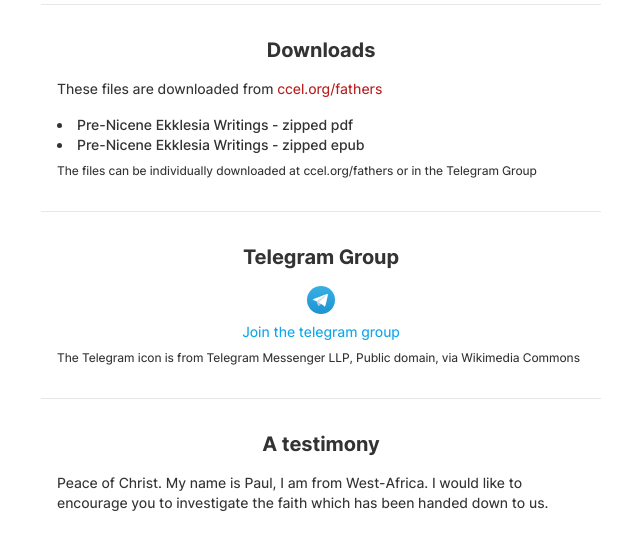
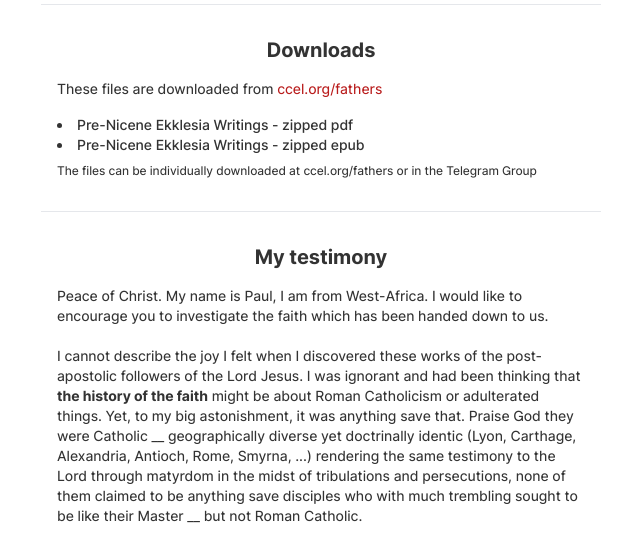
Before and after one commit to pkabore/pnew, a website: page index.html in a window 1280 px wide. Shown: the part 188-724 px from the top of the page, without its empty margins (319-959 px from the left). Drawn offline with Linux system fonts and the light colour scheme.

Commit message:
delete telegram group and edit testimony

```diff
--- a/index.html
+++ b/index.html
@@ -60,99 +60,38 @@
             </div>
             <div
                 class="mx-auto w-full border-t p-4"
-                id="telegram-group"
-            >
-                <h2 class="py-4 text-center font-bold">Telegram Group</h2>
-                <a
-                    href="https://t.me/preniceneekklesiawritings"
-                    class="block text-center"
-                    target="_blank"
-                >
-                    <svg
-                        class="mx-auto mb-2 block h-7 w-7"
-                        xmlns="http://www.w3.org/2000/svg"
-                        xmlns:xlink="http://www.w3.org/1999/xlink"
-                        viewBox="0 0 240 240"
-                    >
-                        <defs>
-                            <linearGradient
-                                id="linear-gradient"
-                                x1="120"
-                                y1="240"
-                                x2="120"
-                                gradientUnits="userSpaceOnUse"
-                            >
-                                <stop offset="0" stop-color="#1d93d2" />
-                                <stop offset="1" stop-color="#38b0e3" />
-                            </linearGradient>
-                        </defs>
-                        <title>Telegram_logo</title>
-                        <circle
-                            cx="120"
-                            cy="120"
-                            r="120"
-                            fill="url(#linear-gradient)"
-                        />
-                        <path
-                            d="M81.229,128.772l14.237,39.406s1.78,3.687,3.686,3.687,30.255-29.492,30.255-29.492l31.525-60.89L81.737,118.6Z"
-                            fill="#c8daea"
-                        />
-                        <path
-                            d="M100.106,138.878l-2.733,29.046s-1.144,8.9,7.754,0,17.415-15.763,17.415-15.763"
-                            fill="#a9c6d8"
-                        />
-                        <path
-                            d="M81.486,130.178,52.2,120.636s-3.5-1.42-2.373-4.64c.232-.664.7-1.229,2.1-2.2,6.489-4.523,120.106-45.36,120.106-45.36s3.208-1.081,5.1-.362a2.766,2.766,0,0,1,1.885,2.055,9.357,9.357,0,0,1,.254,2.585c-.009.752-.1,1.449-.169,2.542-.692,11.165-21.4,94.493-21.4,94.493s-1.239,4.876-5.678,5.043A8.13,8.13,0,0,1,146.1,172.5c-8.711-7.493-38.819-27.727-45.472-32.177a1.27,1.27,0,0,1-.546-.9c-.093-.469.417-1.05.417-1.05s52.426-46.6,53.821-51.492c.108-.379-.3-.566-.848-.4-3.482,1.281-63.844,39.4-70.506,43.607A3.21,3.21,0,0,1,81.486,130.178Z"
-                            fill="#fff"
-                        />
-                    </svg>
-                    <span class="text-sky-500">Join the telegram group</span>
-                </a>
-                <p class="text-xs mt-2">
-                    The Telegram icon is from Telegram Messenger LLP, Public domain,
-                    <a
-                        target="_blank"
-                        href="https://commons.wikimedia.org/wiki/File:Telegram_logo.svg"
-                        >via Wikimedia Commons</a
-                    >
-                </p>
-            </div>
-
-            <div
-                class="mx-auto w-full border-t p-4"
                 id="a-testimony"
             >
-                <h2 class="py-4 text-center font-bold">A testimony</h2>
+                <h2 class="py-4 text-center font-bold">My testimony</h2>
                 <p>
                     Peace of Christ. My name is Paul, I am from West-Africa. I would like to encourage you to investigate the faith which has been handed down to us.<br><br>
                 </p>
 
                 <p>
-                    I could not describe the joy I felt when I discovered these
+                    I cannot describe the joy I felt when I discovered these
                     works of the post-apostolic followers of the Lord Jesus. I
-                    was ignorant and had been thinking that the history of the faith
-                    might be about Roman Catholicism or adulterated things, yet, to
-                    my astonishment it was anything save that. Praise God they
-                    were Catholic __geographically diverse yet doctrinally identic (Lyon, Carthage, Alexandria, Antioch, Rome, Smyrna, ...) rendering the same testimony to the Lord through matyrdom in the midst of tribulations and persecutions, none of them claimed
+                    was ignorant and had been thinking that <strong>the history of the faith</strong>
+                    might be about Roman Catholicism or adulterated things. Yet, to
+                    my big astonishment, it was anything save that. Praise God they
+                    were Catholic __ geographically diverse yet doctrinally identic (Lyon, Carthage, Alexandria, Antioch, Rome, Smyrna, ...) rendering the same testimony to the Lord through matyrdom in the midst of tribulations and persecutions, none of them claimed
                     to be anything save disciples who with much trembling sought to
-                    be like their Master__ and not Roman Catholic. <br><br> I thank God for
-                    the privilege of being able to have in my possession these works of those who have been
+                    be like their Master __ but not Roman Catholic. <br><br> I thank God for
+                    the grace of being able to have in our possession these works of those who have been
                     successors, nay co-workers with the very apostles of the
                     Lord Jesus, so be able to discover their love for the Word of God even
                     Christ, for all the saints as their apostles praised in the Scriptures, their
                     testimonies, their passion, their implemention of the
                     commandments of the Lord, their dealings with the world,
-                    with the heathens, with the philosophers, with the heretics,
-                    ..., their matyrdoms, their love for each other, ... May the
-                    Lord Jesus grant renewal, and His love to all believers
+                    with the heathens, with the philosophers, with the heretics, their matyrdoms, their love for each other, etc. May the
+                    Lord Jesus grant renewal and His love to all believers
                     everywhere!
                 </p>
             </div>
         </main>
         <footer class="border-t">
             <div class="p-4 text-center">
-                <p>Contact: <a href="&#109;&#97;&#105;&#108;&#116;&#111;&#58;&#112;&#107;&#97;&#98;&#111;&#114;&#101;&#64;&#116;&#117;&#116;&#97;&#110;&#111;&#116;&#97;&#46;&#99;&#111;&#109;">&#112;&#107;&#97;&#98;&#111;&#114;&#101;&#64;&#116;&#117;&#116;&#97;&#110;&#111;&#116;&#97;&#46;&#99;&#111;&#109;</a> </p>
-                <p class="mt-2 text-xs"><a target="_blank" href="https://github.com/pkabore/pnew.git">This website's source code is published under GNU GPLv3 licence on Github</a></p>
+                <p>Contact: pkabore@tutanota.com</p>
+                <p class="mt-1 text-xs"><a target="_blank" href="https://github.com/pkabore/pnew.git">This website's source code is published under GNU GPLv3 licence on Github</a></p>
             </div>
         </footer>
     </body>
```
